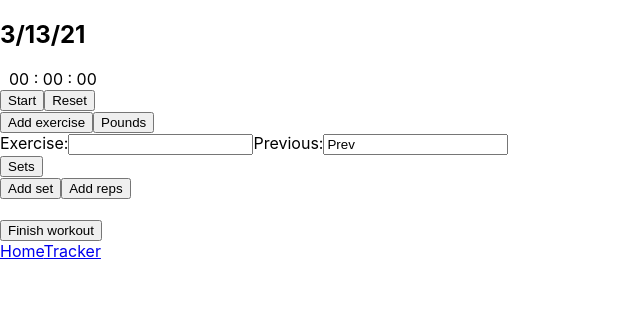
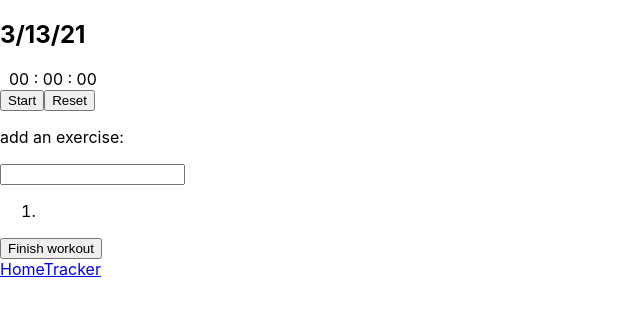
Before and after one commit to developerVincentAmbrosio/fitness-app, a React (Create React App) app: page /tracker in a window 1280 px wide. Shown: the top 316 px of the page, without its empty margins (0-640 px from the left). Built offline with nearby package versions, Linux system fonts and the light colour scheme.

Commit message:
worked on added and deleting exercises from list

```diff
--- a/src/components/Exercise.js
+++ /dev/null
@@ -1,45 +0,0 @@
-import React, {useState} from 'react';
-import Dropdown from './Dropdown';
-
-const Exercise = (props) => {
-    const [userInput, setUserInput] = useState('');
-
-    const setsWheel = ['1', '2', '3', '4', '5', '6', '7', '8', '9', '10'];
-    const repsWheel = ['1', '2', '3', '4', '5', '6', '7', '8', '9', '10',
-                       '11', '12', '13', '14', '15', '16', '17', '18', '19', '20'];
-
-    const [selectSets, setSelectSets] = useState(0);
-    const [selectReps, setSelectReps] = useState(0);
-
-    // const [pounds, setPounds] = useState('');
-    // const [kilograms, setKilgrams] = useState('');
-    // const [weight, setWeight] = useState ('');
-
-    // const handleScale = () => {
-
-    // }
-
-
-    const handleUserInput = event => {
-        setUserInput(event.target.value)
-    };
-
-    const handleDropdown = () => {
-        return <Dropdown />
-    };
-
-    return(
-        <form>
-            <label for="Exercise">Exercise:</label>
-            <input type="text" name="Exercise" value={userInput} onChange={handleUserInput} />
-
-            <label for="Previous">Previous:</label>
-            <input type="text" name="Previous" value="Prev" /><br/>
-            <Dropdown />
-            <button onClick={handleDropdown}>Add set</button>
-            <button onClick={handleDropdown}> Add reps</button>
-        </form>
-    );
-}
-
-export default Exercise;
--- /dev/null
+++ b/src/components/ExerciseInput.js
@@ -0,0 +1,22 @@
+import React, { useState } from 'react';
+
+const ExerciseInput = props => {
+    const [value, setValue] = useState('');
+    return (
+        <div>
+            <p>add an exercise:</p>
+        <form
+            onSubmit = {event => {
+            event.preventDefault();
+            props.handleSubmit(value);
+            setValue('');
+            }}>
+            <input type="text" value={value}
+            onChange={event => setValue(event.target.value)}
+            />
+        </form>
+        </div>
+    );
+}
+
+export default ExerciseInput;
--- /dev/null
+++ b/src/components/ExerciseItem.js
@@ -0,0 +1,10 @@
+import React from 'react';
+
+const ExerciseItem = props => {
+    return(
+        <li onClick={()=> props.handleClick(props.name)}>{props.name}</li>
+
+    );
+}
+
+export default ExerciseItem;
--- a/src/components/Tracker.js
+++ b/src/components/Tracker.js
@@ -2,14 +2,14 @@ import React, {useState} from 'react';
 import { Link } from 'react-router-dom';
 
 import Heading from './Heading';
-import Exercise from './Exercise';
-import Dropdown from './Dropdown';
-import Workout from './Workout';
+import WorkoutList from './WorkoutList';
+import ExerciseInput from './ExerciseInput';
 import Nav from './Nav';
 
 const Tracker = () => {
     const [startWorkout, setStartWorkout] = useState(false);
     const [imperial, setImperial] = useState(true);
+    const [exercises, setExercises] = useState ([]);
 
     const handleAddExercise = () => {
         setStartWorkout(true)
@@ -23,6 +23,45 @@ const Tracker = () => {
         }
     };
 
+    return (
+        <body>
+            <Heading /><br/>
+            <div id="list-container">
+                <ExerciseInput handleSubmit = {(exercise) => {
+                    setExercises(exercises.concat(exercise));
+                }} />
+                <WorkoutList exercises={exercises}
+                    handleClick={(exercise) => {
+                    setExercises(exercises.slice().filter((i) => i !== exercise));
+                }} />
+            </div>
+
+            <Link to='/finish'>
+                <button>Finish workout</button>
+            </Link>
+            <nav>
+                <Nav />
+            </nav>
+        </body>
+    );
+}
+
+export default Tracker;
+
+{/* <button
+onClick={handleAddExercise}
+>Add exercise
+</button>
+
+<button
+onClick={handleLbsToKilos}>
+{imperial ? 'Pounds' : 'Kilos' }
+</button>
+
+<ExerciseItem onChange={handleLbsToKilos} />
+<br/> */}
+
+
     // var weightUsed = '';
 
     // const handleWeightConversion = (value) => {
@@ -33,32 +72,3 @@ const Tracker = () => {
     //     }
     //     return Math.floor(weightUsed)
     // };
-
-        return (
-            <body>
-                <Heading /><br/>
-
-                <button
-                    onClick={handleAddExercise}
-                 >Add exercise
-                </button>
-
-                <button
-                    onClick={handleLbsToKilos}>
-                    {imperial ? 'Pounds' : 'Kilos' }
-                </button>
-
-                <Exercise onChange={handleLbsToKilos} />
-                <br/>
-
-                <Link to='/finish'>
-                    <button>Finish workout</button>
-                </Link>
-                <nav>
-                    <Nav />
-                </nav>
-            </body>
-        );
-}
-
-export default Tracker;
--- a/src/components/Workout.js
+++ b/src/components/WorkoutList.js
@@ -1,24 +1,23 @@
 import React from 'react';
-import Exercise from './Exercise';
+import ExerciseItem from './ExerciseItem';
 
-const Workout = (props) => {
+const WorkoutList = props => {
+    const exercises = props.exercises.map((exercise, i) => (
+        <ExerciseItem
+            key={i}
+            name={exercise}
+            handleClick={props.handleClick}
+        />
+    ))
 
-    // const exercises = props.exercises.map((exercise, i) => (
-    //     <Exercise
-    //      key={i}
-    //      name={exercise}
-    //     />
-    // ))
-
-    return (
-        <ul>
-            <li>exercise</li>
-            {/* <li>{exercises}</li> */}
-        </ul>
+    return(
+        <ol>
+            <li>{exercises}</li>
+        </ol>
     );
 }
 
-export default Workout;
+export default WorkoutList;
 
         {/*
             const [exercises, setExercises] = useState(['bench press']);
```
